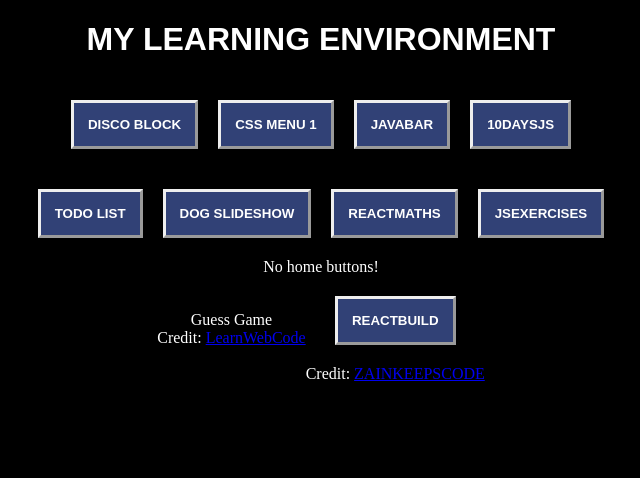
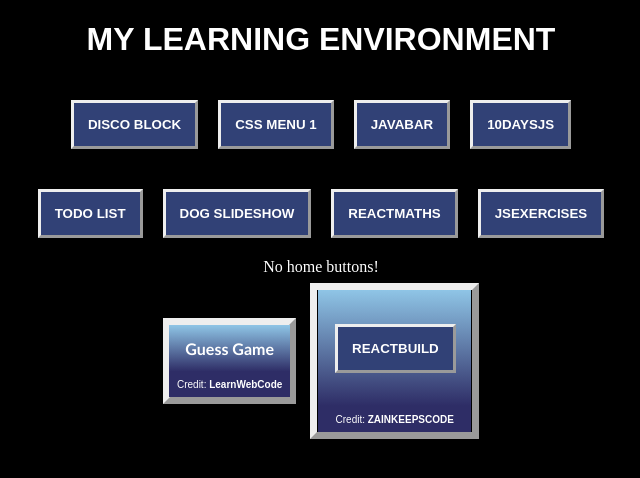
Before and after one commit to Tikaaiyl/portfolio, a PHP site: page / in a window 1280 px wide. Shown: the top 478 px of the page, without its empty margins (319-959 px from the left). Run offline with PHP 8.4, Linux system fonts and the light colour scheme.

Commit message:
css update frontpage

```diff
--- a/css/main.css
+++ b/css/main.css
@@ -51,6 +51,46 @@ section {
     justify-content: center;
 }
 
+.btn-container {
+    display: flex;
+    flex-direction: column;
+    align-items: center;
+    width: max-content;
+    margin: 7px;
+    color: #fff;
+    text-align: center;
+    border: outset 7px;
+}
+
+.btn-container a:link,
+.btn-container a:hover {
+    cursor: pointer;
+    text-decoration: none;
+}
+
+.btn-name {
+    width: 90%;
+    padding: 14px 7px 14px;
+    background: rgb(46,45,102);
+    background: linear-gradient(0deg, rgba(46,45,102,1) 1%, rgba(143,197,230,1) 100%);
+    font-weight: bold;
+    font-family: 'Trebuchet MS', 'Lucida Sans Unicode', 'Lucida Grande', 'Lucida Sans', Arial, sans-serif;
+}
+
+.btn-credits {
+    width: 90%;
+    padding: 7px;
+    background-color: rgb(46, 45, 102);
+    font-family: Arial, Helvetica, sans-serif;
+    font-size: 10px;
+}
+
+.btn-credits a:link,
+.btn-credits a:visited {
+    font-weight: bold;
+    color: white;
+}
+
 #discoblock {
     position: fixed;
     width: 400px;
```
